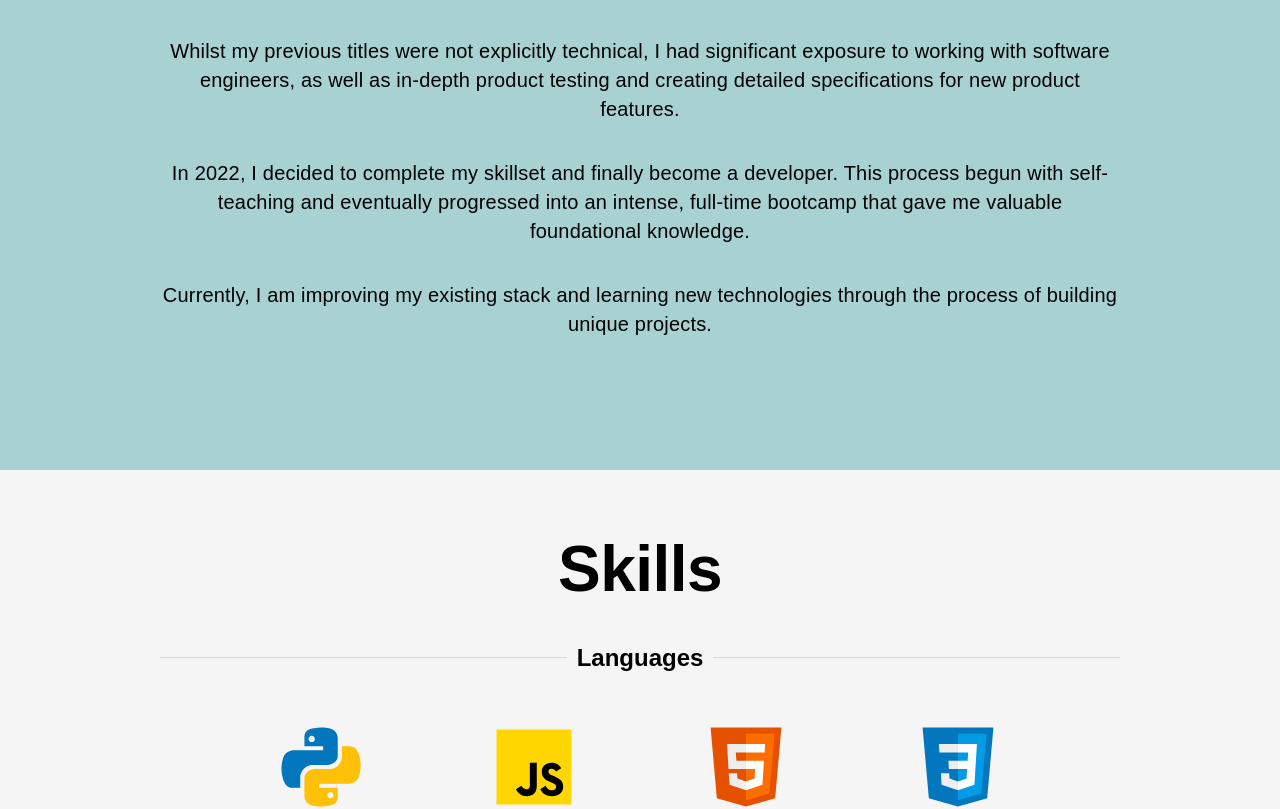
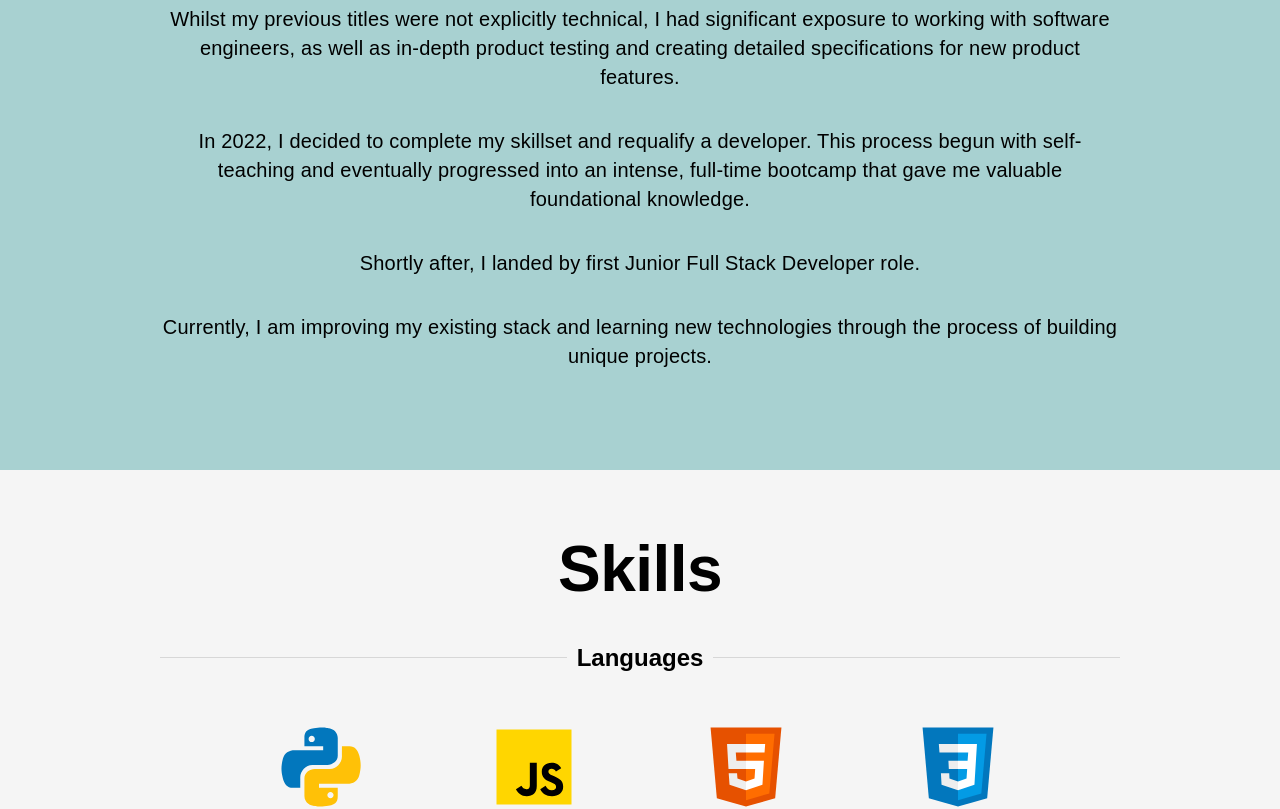
Before and after one commit to hal-alex/personal-site-mui, a React (Create React App) app: page / in a window 1280 px wide. Shown: the part 1230-2039 px from the top of the page. Built offline with nearby package versions, Linux system fonts and the light colour scheme.

Commit message:
fixed webps not displaying

```diff
--- a/src/components/About.js
+++ b/src/components/About.js
@@ -42,10 +42,13 @@ const About = () => {
           product features.
         </Typography>
         <Typography>
-          In 2022, I decided to complete my skillset and finally become a
-          developer. This process begun with self-teaching and eventually
-          progressed into an intense, full-time bootcamp that gave me valuable
-          foundational knowledge.
+          In 2022, I decided to complete my skillset and requalify a developer.
+          This process begun with self-teaching and eventually progressed into
+          an intense, full-time bootcamp that gave me valuable foundational
+          knowledge.
+        </Typography>
+        <Typography>
+          Shortly after, I landed by first Junior Full Stack Developer role.
         </Typography>
         <Typography>
           Currently, I am improving my existing stack and learning new
--- a/src/components/Skills.js
+++ b/src/components/Skills.js
@@ -11,9 +11,9 @@ import pg from "../assets/pg.svg"
 import git from "../assets/icons-git.svg"
 import github from "../assets/icons-github.svg"
 import vs_code from "../assets/vscode.svg"
-import docker from "../assets/docker.webp"
+import docker from "../assets/docker.jpg"
 import aws_eb from "../assets/aws-eb.svg"
-import aws_ec2 from "../assets/aws-ec2.webp"
+import aws_ec2 from "../assets/aws-ec2.jpg"
 import s3 from "../assets/s3.jpg"
 import load_balancer from "../assets/load-balancer.svg"
 import amplify from "../assets/amplify.jpg"
```
Also changed, not shown: src/assets/aws-ec2.jpg (renamed from src/assets/aws-ec2.webp), src/assets/docker.jpg (renamed from src/assets/docker.webp).
